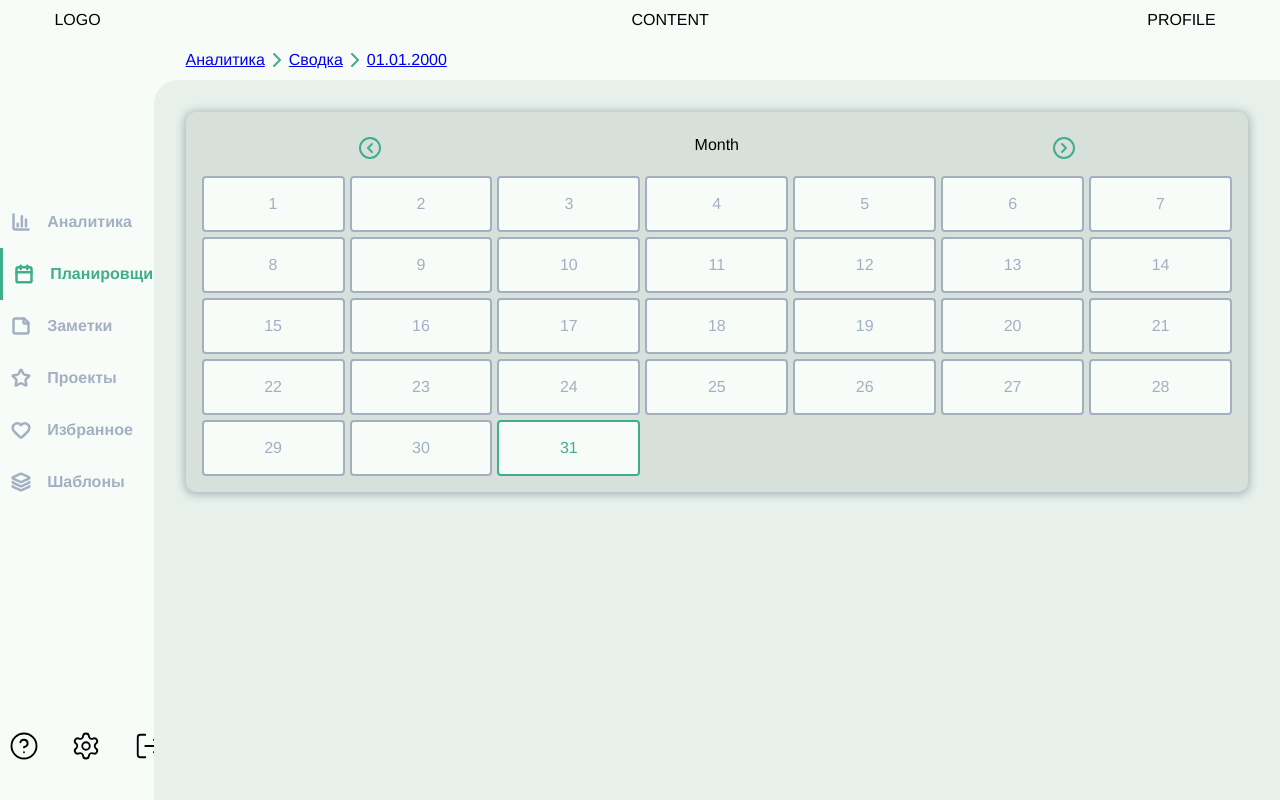
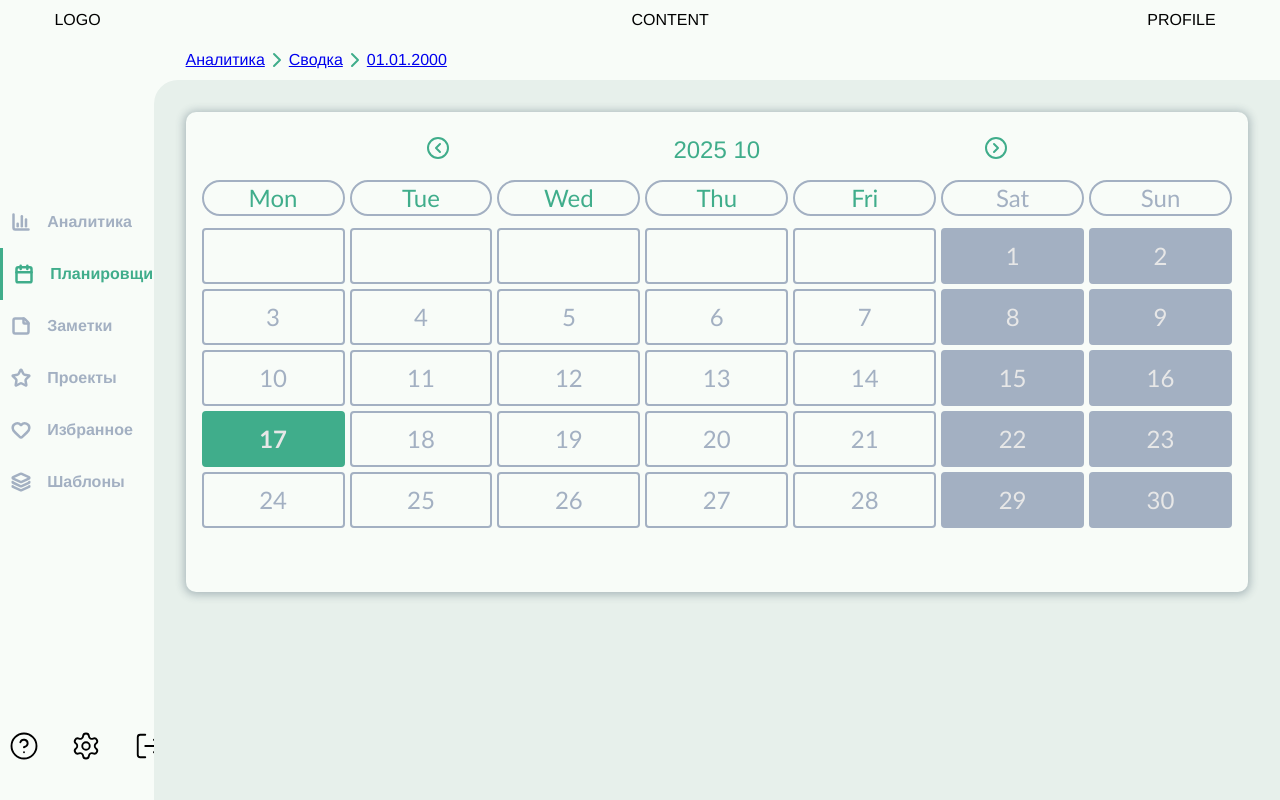
Before and after one commit to R3surrect/showcase-mono, a React (Vite) app: page /scheduler in a window 1280 px wide. Built offline with nearby package versions, Linux system fonts and the light colour scheme.

Commit message:
Calendar task processing, general bug fixes

```diff
--- a/src/components/page/Scheduler/Calendar.css
+++ b/src/components/page/Scheduler/Calendar.css
@@ -3,9 +3,19 @@
 .calendar__header {
     display: flex;
     justify-content: space-around;
+    flex-direction: column;
+    gap: 1rem;
 }
 
-.calendar__content {
+.calendar__header-nav {
+    display: flex;
+    justify-content: space-evenly;
+    font-size: 24px;
+    color: var(--text-menu);
+}
+
+.calendar__content,
+.calendar__week {
     display: grid;
     grid-template-columns: repeat(7, 1fr);
     grid-template-rows: repeat(5, clamp(56px, 3vh, 20%));
@@ -13,24 +23,60 @@
 }
 
 .calendar__cell {
+    font-family: 'Gill Sans', 'Gill Sans MT', Calibri, 'Trebuchet MS', sans-serif;
+    font-size: 24px;
+    font-weight: 500;
     cursor: pointer;
     background: var(--bg-surface);
     padding: 1rem;
     display: flex;
     justify-content: center;
     align-items: center;
-    min-width: 24   px;
+    min-width: 24 px;
     min-height: 24px;
     transition: .1s;
     border: 2px solid var(--border-primary);
     color: var(--border-primary);
     border-radius: 4px;
+    transition: .3s;
+}
+
+.calendar__cell:hover{
+    box-shadow: var(--calendar-cell-shadow);
+    border-color: var(--text-menu);
 }
 
 .calendar__cell--today {
-    border: 2px solid var(--text-menu);
+    border: 3px solid var(--text-menu);
     color: var(--text-menu);
+    font-weight: bold;
 }
+
+.calendar__cell--selected {
+    background-color: var(--text-menu);
+    color: var(--text-primary);
+}
+
+.calendar__cell--free {
+    background: var(--border-primary);
+    color: var(--text-primary);
+}
+
+.calendar__week {
+    flex-direction: row;
+    grid-template-rows: 1fr;
+    height: 2em;
+}
+
+.calendar__week-cell {
+    color: var(--text-menu);
+    border-radius: 18px;
+}
+
+.calendar__week-cell--free {
+    color: var(--border-primary);
+}
+
 
 /* .calendar__cell:hover {} */
 
--- a/src/components/page/Scheduler/Calendar.tsx
+++ b/src/components/page/Scheduler/Calendar.tsx
@@ -1,25 +1,58 @@
 import { ChevronLeftCircle, ChevronRightCircle } from 'lucide-react';
 import Surface from '@/components/ui/Surface/Surface';
 import './Calendar.css';
+import { useState } from 'react';
+
+const getDaysInMonth = (year: number, month: number): number => new Date(year, month + 1, 0).getDate();
+const getParameterizedDate = (year: number, month: number, day: number): Date => new Date(year, month, day);
+const getDateToView = (date: Date): string => `${date.getFullYear()} ${date.getMonth()}`;
 
 const Calendar: React.FC = () => {
-    // TODO useEffect для фетча data с тасками юзера
+    // TODO useEffect для фетча data с тасками юзера -> при клике вызов availableTasks с отображением в контентном блоке
+    const [selectedDate, setSelectedDate] = useState(new Date());
+    const today = new Date();
 
     return (
         <Surface>
             <div className="calendar__header">
-                <ChevronLeftCircle color='var(--text-menu)' />
-                Month
-                <ChevronRightCircle color='var(--text-menu)' />
+                <div role='toolbar' className="calendar__header-nav">
+                    <ChevronLeftCircle color='var(--text-menu)' />
+                    {getDateToView(selectedDate)}
+                    <ChevronRightCircle color='var(--text-menu)' />
+                </div>
+                <div className="calendar__week">
+                    {
+                        ['Mon', 'Tue', 'Wed', 'Thu', 'Fri', 'Sat', 'Sun'].map(day => (
+                            <div key={day} className={`calendar__cell calendar__week-cell ${day === 'Sat' || day === 'Sun' ? 'calendar__week-cell--free' : ''}`}>{day}</div>
+                        ))
+                    }
+                </div>
             </div>
             <div className="calendar__content">
+                <div className='calendar__cell'></div>
+                <div className='calendar__cell'></div>
+                <div className='calendar__cell'></div>
+                <div className='calendar__cell'></div>
+                <div className='calendar__cell'></div>
                 {
-                    Array.from({ length: 30 }, (_, i) => (
-                        <div className={`calendar__cell`} key={i + 1}>{i + 1}</div>
+                    Array.from({ length: getDaysInMonth(selectedDate.getFullYear(), selectedDate.getMonth()) }, (_, i) => (
+                        <div className={
+                            `calendar__cell
+                            ${today.getDate() === (i + 1) ? 'calendar__cell--today ' : ''}` +
+                            `${selectedDate.getDate() === (i + 1) ? 'calendar__cell--selected   ' : ''}` +
+                            `${getParameterizedDate(today.getFullYear(), today.getMonth(), i + 1).getDay() === 0 ||
+                                getParameterizedDate(today.getFullYear(), today.getMonth(), i + 1).getDay() === 6 ?
+                                'calendar__cell--free' : ''
+                            }`
+                        } key={i + 1}
+                            onClick={() => {
+                                setSelectedDate(new Date(selectedDate.getFullYear(), selectedDate.getMonth(), i + 1));
+                            }}
+                            data-date={new Date(selectedDate.getFullYear(), selectedDate.getMonth(), (i + 1)).toISOString()}>
+                            {i + 1}
+                        </div>
                     ))
                 }
-                <div className={`calendar__cell calendar__cell--today`}>31</div>
-
             </div>
         </Surface>
     );
--- a/src/components/ui/Surface/Surface.css
+++ b/src/components/ui/Surface/Surface.css
@@ -5,7 +5,7 @@
     border-radius: 10px;
     overflow: hidden;
     box-shadow: var(--content-blocks-shadow);
-    background: var(--border-secondary);
+    background: var(--bg-surface);
     padding: 1rem;
 }
 
--- a/src/global/styles/variables.css
+++ b/src/global/styles/variables.css
@@ -4,7 +4,6 @@
   --bg-primary: #e7f0eb;           /* контентная часть - тёмный зеленоватый */
   --bg-secondary: #b8d0c4;         /* более тёмный secondary для контента */
   --bg-surface: #f8fcf8;           /* layout (header/sidebar) - светлый почти белый */
-  --bg-overlay: #f8fcf8;
 
   /* Interactive Elements - Основной #48FAB9 */
   --interactive-primary: #48FAB9;
@@ -25,21 +24,28 @@
   --category-social: #48FAF5;
 
   /* Text Hierarchy */
-  --text-primary: #ffffff;
+  --text-primary: #e7e7e7;
   --text-secondary: #2d3d31;
-  --text-tertiary: #4a5a4e;
-  --text-inverted: #fefefe;
   --text-menu: #40ad8b;
+  /* --color-accent: #4CC7A6; */
 
   /* Borders & Dividers */
   --border-primary: #A3B0C2;
-  --border-secondary: #1a2a1e14;
+  --border-secondary: rgba(26, 42, 30, 0.1);
 
   /* Component Specific - layout использует светлый bg-surface */
   --sidebar-bg: var(--bg-surface);
   --sidebar-border: var(--border-primary);
+
   --header-bg: var(--bg-surface);
   --header-border: var(--border-primary);
+
+  --header-height: 5vh;
+  --header-min-height: 40px;
+
+  --breadcrumbs-height: 5vh;
+  --breadcrumbs-min-height: 32px;
+  --breadcrumbs-bg: var(--border-primary);
 
   /* Interactive States */
   --hover-overlay: #F2F2F2;
@@ -57,11 +63,6 @@
   --content-blocks-shadow: 0px 1px 8px 2px rgba(34, 59, 79, 0.3);
 
   /* Смещение сайдабара на высоту хедера */
-  --header-height: 5vh;
-  --header-min-height: 40px;
-  --breadcrumbs-height: 5vh;
-  --breadcrumbs-min-height: 32px;
-  --breadcrumbs-bg: var(--border-primary);
 
   --sidebar-link-inactive: var(--border-primary);
   --sidebar-link-active: var(--text-menu);
@@ -72,4 +73,6 @@
 
   --content-padding: min(1rem, 5%);
   --surface-padding: min(0.5rem, 2%);
+
+  --calendar-cell-shadow: 0px 0px 5px 3px rgba(34, 60, 80, 0.2);
 }
```
